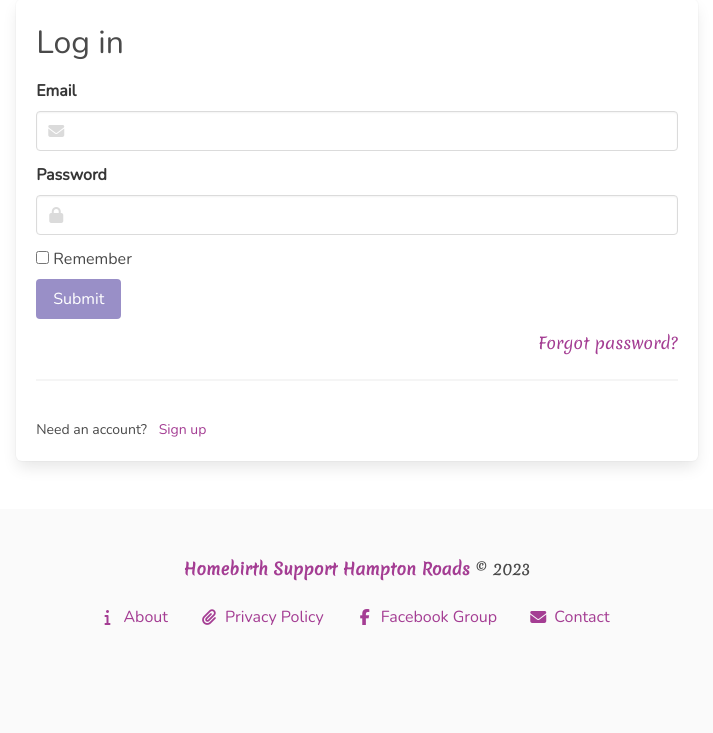
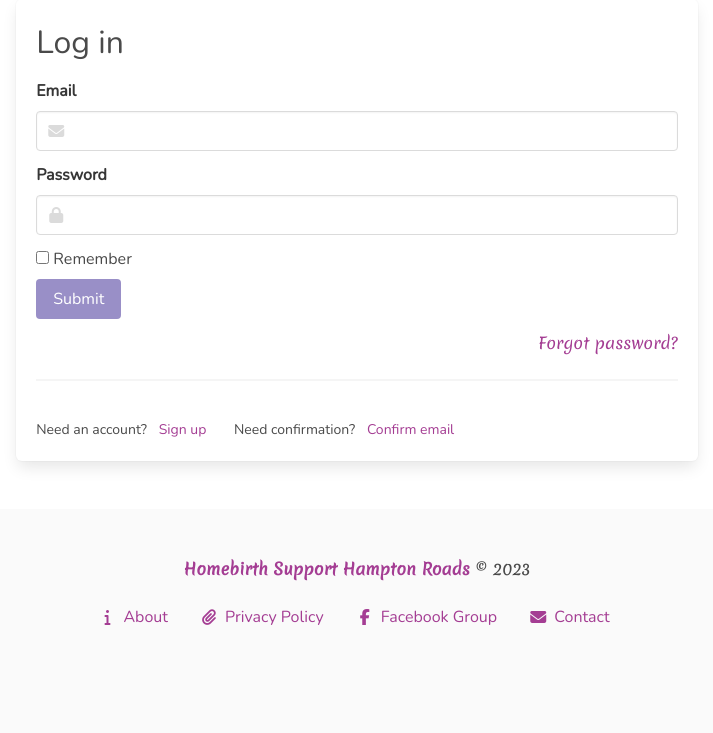
Before and after one commit to IvyChu/HBHR, a Flask app: template hbhr/templates/security/login_user.html in a window 1280 px wide. Shown: the part 153-886 px from the top of the page, without its empty margins (283-996 px from the left). Run offline with Flask 3, Linux system fonts and the light colour scheme; the template is opened without the code that fills it: most values are stand-ins (such as "Sample title", 1, 10 or a date in 2020); form fields are guessed from the names that the template uses; parts of the project's set-up code (start-up, migrations or seed data) failed here and were passed over; some libraries are stand-ins or nearby versions.

Commit message:
autocomplete username + confirmation link

```diff
--- a/hbhr/templates/security/login_user.html
+++ b/hbhr/templates/security/login_user.html
@@ -16,7 +16,7 @@
                                 {{ login_user_form.email.label(class="label") }}
                                 {% if login_user_form.email.errors %}
                                 <p class="control has-icons-left">
-                                    {{ login_user_form.email(class="input is-danger", autocomplete="email username") }}
+                                    {{ login_user_form.email(class="input is-danger", autocomplete="username") }}
                                     <span class="icon is-small is-left">
                                         <i class="fa fa-envelope"></i>
                                     </span>
@@ -28,7 +28,7 @@
                                 </p>
                                 {% else %}
                                 <p class="control has-icons-left">
-                                    {{ login_user_form.email(class="input", autocomplete="email username") }}
+                                    {{ login_user_form.email(class="input", autocomplete="username") }}
                                     <span class="icon is-small is-left">
                                         <i class="fa fa-envelope"></i>
                                     </span>
@@ -80,8 +80,11 @@
                     </form>
                     <hr>
                     <div class="border-top pt-3">
+                        <small class="has-text-weight-light mr-5">
+                            Need an account? <a class="ml-2" href="{{ url_for('security.register') }}">Sign up</a>
+                        </small>
                         <small class="has-text-weight-light">
-                            Need an account? <a class="ml-2" href="{{ url_for('security.register') }}">Sign up</a>
+                            Need confirmation? <a class="ml-2" href="{{ url_for('security.send_confirmation') }}">Confirm email</a>
                         </small>
                     </div>
                 </div>
```
